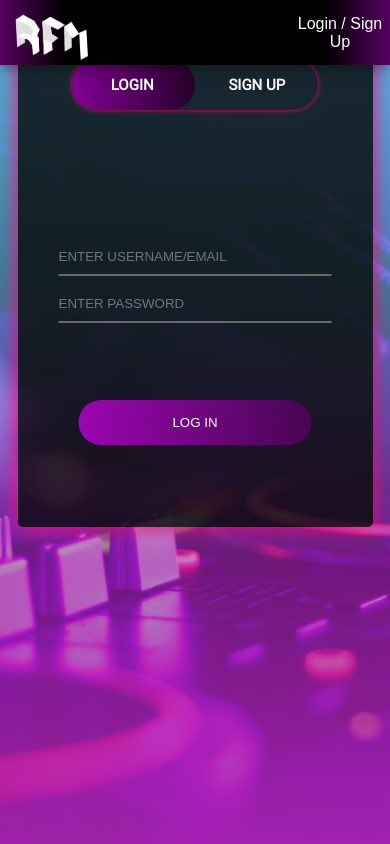
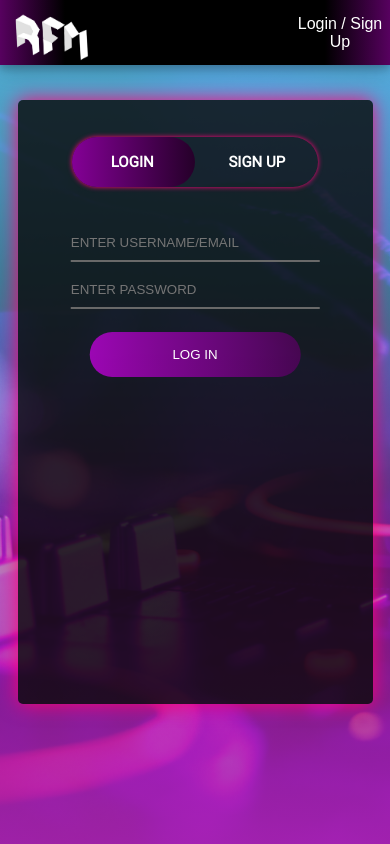
Before and after one commit to AlexanderHeffernan/Royalty-Free-Music-Platform, a PHP site: page /rfm/login.php in a window 390 px wide. Run offline with PHP 8.4, Linux system fonts and the light colour scheme; data comes from the database, SQL or seed files in the repository; data that the repository does not hold is empty.

Commit message:
Responsiveness in login page and implementation of terms and conditions.

```diff
--- a/css-login/style.css
+++ b/css-login/style.css
@@ -42,15 +42,16 @@
 .form-box{
 	width: 90%;
 	max-width: 450px;
-	height: 500px;
-	position: center;
-	margin: 6% auto;
+	height: 600px;
+	margin: auto;
 	background: rgba(8, 8, 8, 0.8);
     border-color: #ff0077;
     box-shadow: 0 0 20px #ff0077;
 	padding: 2px;
 	overflow-x: hidden;
 	border-radius: 5px;
+	position: relative;
+	top: 100px;
 }
 
 /*Login Register button design*/
@@ -59,7 +60,8 @@
 	width: 70%;
 	max-width: 280px;
 	height: 50px;
-	margin: 35px auto;
+	margin: auto;
+	margin-top: 35px;
 	position: relative;
 	border-color: #ff0077;
     box-shadow: 0 0 5px #ff0077;
@@ -80,6 +82,13 @@
 	font-weight: bold;
 }
 
+@media all and (max-width: 320px) {
+	.toggle-btn {
+	  font-size: 12px;
+	  width: 47%;
+	}
+  }
+
 #btn{
 	top: 0;
 	left: 0;
@@ -92,7 +101,7 @@
 }
 
 .input-group{
-	top: 180px;
+	top: 120px;
 	position: absolute;
 	width: 70%;
 	max-width: 280px;
--- a/login.php
+++ b/login.php
@@ -8,7 +8,6 @@
 <body>
     <?php include 'includes/navbar.php';?>
     <div class="hero">
-        <div class="hero-overlay">
         <div class="form-box">
             <div class="button-box">
                 <div id="btn"></div>
@@ -17,30 +16,24 @@
             </div>
             <section class="signup-form">
                 <form action="includes/login.inc.php" method="post" id="login" class="input-group">
-                        <br>
-                        <br>
-                        <br>
                     <input type="text" name="username-email" class="input-field" placeholder="ENTER USERNAME/EMAIL" required>
                     <input type="password" name="password" class="input-field" placeholder="ENTER PASSWORD" required>
-                        <br>
-                        <br>
-                        <br>
                     <br>
                     <br>
                     <button type="submit" name="submit" class="submit-btn">LOG IN</button>
                 </form>
                 <form action="signup.inc.php" method="post" id="register" class="input-group" enctype="multipart/form-data">
-                        <br>
-                        <br>
-                        <br>
                     <input type="text" name="username" class="input-field" placeholder="ENTER USERNAME" required>
                     <input type="text" name="email" class="input-field" placeholder="ENTER EMAIL" required>
                     <input type="password" name="password" class="input-field" placeholder="ENTER PASSWORD" required>
                     <input type="password" name="passwordRepeat" class="input-field" placeholder="ENTER REPEATED PASSWORD" required>
-                        <label>Profile picture:</label>
+                    <br>
+                    <br>
+                    <label style="color: white">Profile picture:</label>
                     <input type="file" accept="image/*" name="profilePicture" class="input-field">
                     <br>
                     <br>
+                    <p style="color: white">By creating an account you agree to our <a href="documentation.php#TOS" target="_blank" style="color:dodgerblue">Terms & Privacy</a>.</p>
                     <br>
                     <button type="submit" name="submit" class="submit-btn">SIGN UP</button>
                 </form>
@@ -76,7 +69,6 @@
             </section>
         </div>
     </div>
-    </div>
 
     <script src="javascript/script-login.js"></script>
 </body>
```
Lines whose indentation alone changed are shown as unchanged.
